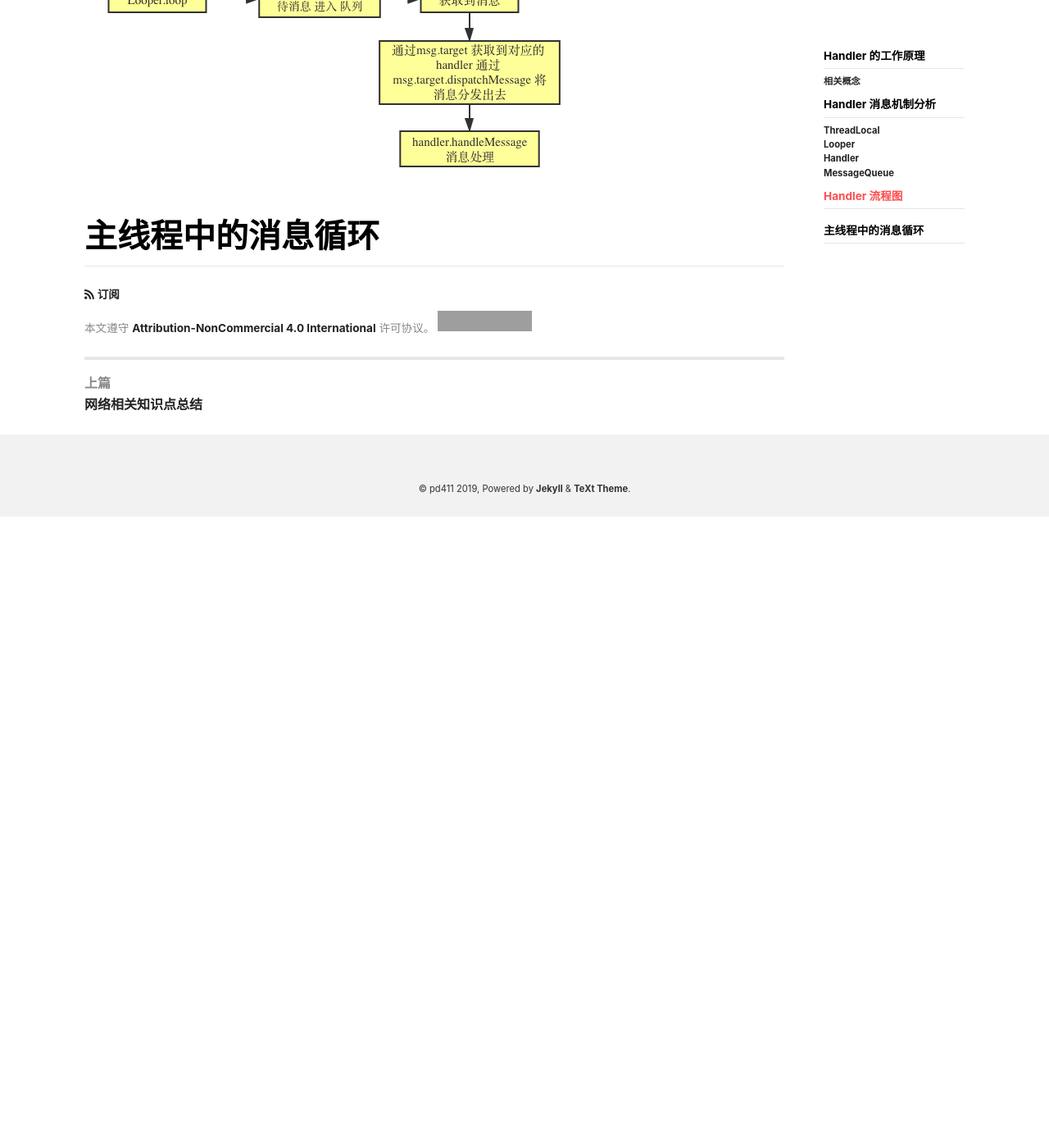
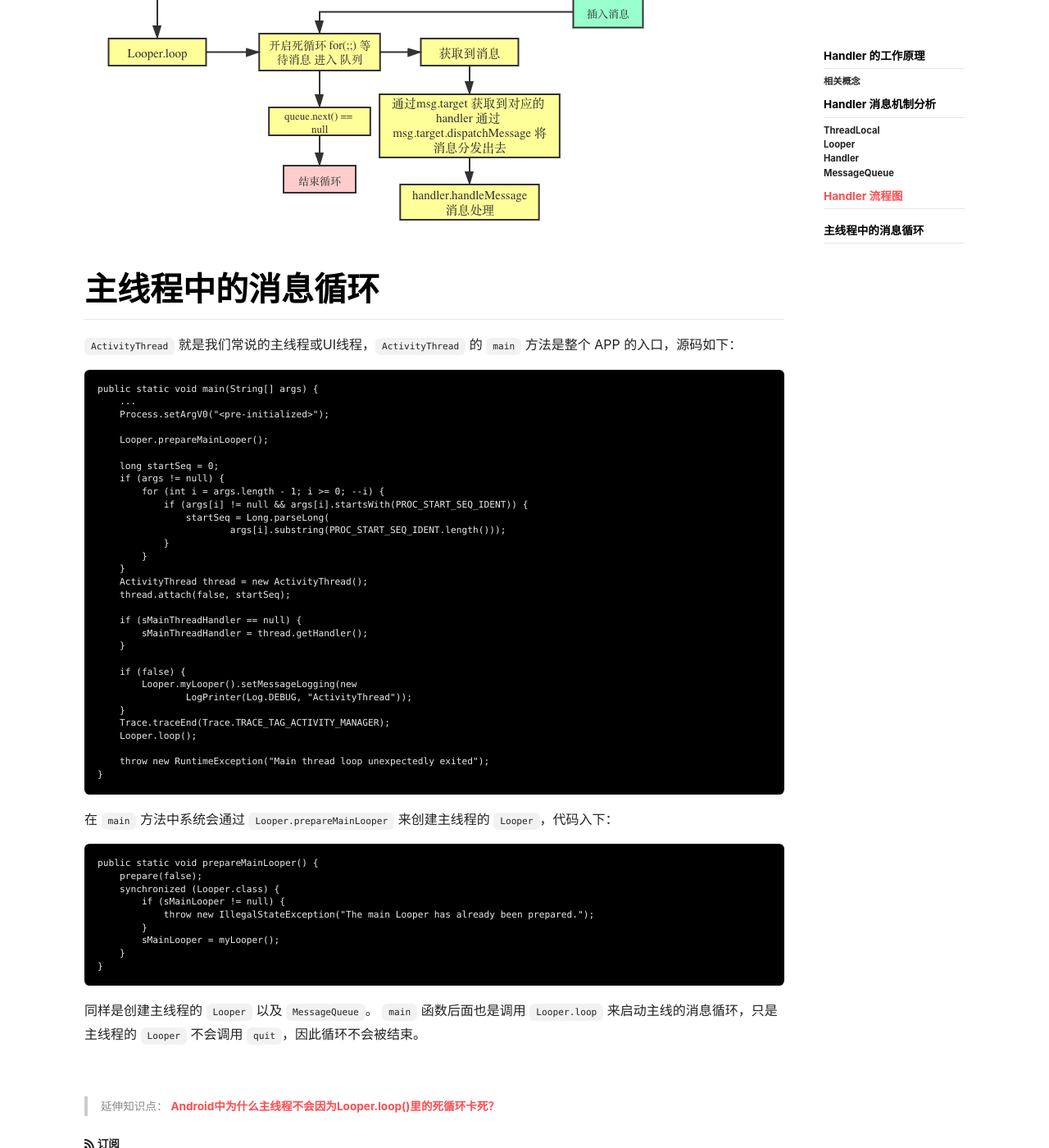
Before and after one commit to pd411/pd411.github.io, a Jekyll site: the page built from _posts/2020-1-12-Handler机制.md, in a window 1280 px wide and 1400 px high, scrolled down 13958 px. Shown: the whole window at 82% size. Built offline with Jekyll 4.4.1, drawn with Linux system fonts in a browser that asks for light colours; nearby versions of some CDN libraries; before the commit the page ends 14588 px from its top, so only the background shows below that; some of the changed text lies outside the part shown; grey boxes are pictures that could not be loaded.

Commit message:
update handler

````diff
--- a/_posts/2020-1-12-Handler机制.md
+++ b/_posts/2020-1-12-Handler机制.md
@@ -314,6 +314,8 @@ public static void loop() {
 
 从上面的代码部分可以观察到，在 `Looper.loop` 中是一个**死循环**，唯一跳出循环的条件的是 `msg == null` 的情况。当 `Looper.quit` 和 `Looper.quitSafely` 方法被调用时， `MessageQueue.quit` 方法会被调用，会导致 `MessageQueue.next` 的返回值为 `null`。如果没有新的消息发送过来，则 `MessageQueue.next` 就会一直阻塞。关于 `MessageQueue` 的源码，将会在接下来的部分进行分析。
 
+> 注：如果手动创建了 `Looper` ，那么在所有的事情完成以后应该调用 `quit` 方法来终止消息循环，否则子线程就会一直处于等待的状态，而如果退出 `Looper` 以后，这个线程就会立刻终止，因此建议不需要的时候终止 `quit`。
+
 循环中，最重要的部分也就是当有新消息到达时，`Looper` 就会通过 **`msg.target.dispatchMessage`** 进行处理。因为 `msg.target` 是一个 `Handler` 对象，是将消息与 `Handler` 进行绑定的一个参数。通过这样的方法，就可以成功地将代码逻辑切换到指定的线程中去执行了。
 
 ## Handler
@@ -617,3 +619,60 @@ Message next() {
 !["Handler全流程图"]({{site.url}}/assets/images/android/handler/Handler全流程图.png "Handler全流程图")
 
 # 主线程中的消息循环
+
+ `ActivityThread` 就是我们常说的主线程或UI线程，`ActivityThread` 的 `main` 方法是整个 APP 的入口，源码如下：
+
+```
+public static void main(String[] args) {
+    ...
+    Process.setArgV0("<pre-initialized>");
+
+    Looper.prepareMainLooper();
+
+    long startSeq = 0;
+    if (args != null) {
+        for (int i = args.length - 1; i >= 0; --i) {
+            if (args[i] != null && args[i].startsWith(PROC_START_SEQ_IDENT)) {
+                startSeq = Long.parseLong(
+                        args[i].substring(PROC_START_SEQ_IDENT.length()));
+            }
+        }
+    }
+    ActivityThread thread = new ActivityThread();
+    thread.attach(false, startSeq);
+
+    if (sMainThreadHandler == null) {
+        sMainThreadHandler = thread.getHandler();
+    }
+
+    if (false) {
+        Looper.myLooper().setMessageLogging(new
+                LogPrinter(Log.DEBUG, "ActivityThread"));
+    }
+    Trace.traceEnd(Trace.TRACE_TAG_ACTIVITY_MANAGER);
+    Looper.loop();
+
+    throw new RuntimeException("Main thread loop unexpectedly exited");
+}
+```
+
+在 `main` 方法中系统会通过 `Looper.prepareMainLooper` 来创建主线程的 `Looper`，代码入下：
+
+```
+public static void prepareMainLooper() {
+    prepare(false);
+    synchronized (Looper.class) {
+        if (sMainLooper != null) {
+            throw new IllegalStateException("The main Looper has already been prepared.");
+        }
+        sMainLooper = myLooper();
+    }
+}
+```
+
+同样是创建主线程的 `Looper` 以及 `MessageQueue`。 `main` 函数后面也是调用 `Looper.loop` 来启动主线的消息循环，只是主线程的 `Looper` 不会调用 `quit`，因此循环不会被结束。
+
+<br/>
+
+> 延伸知识点：
+[Android中为什么主线程不会因为Looper.loop()里的死循环卡死？](https://www.zhihu.com/question/34652589/answer/90344494)
````
Also changed, not shown: assets/images/android/handler/Handler全流程图.png.
